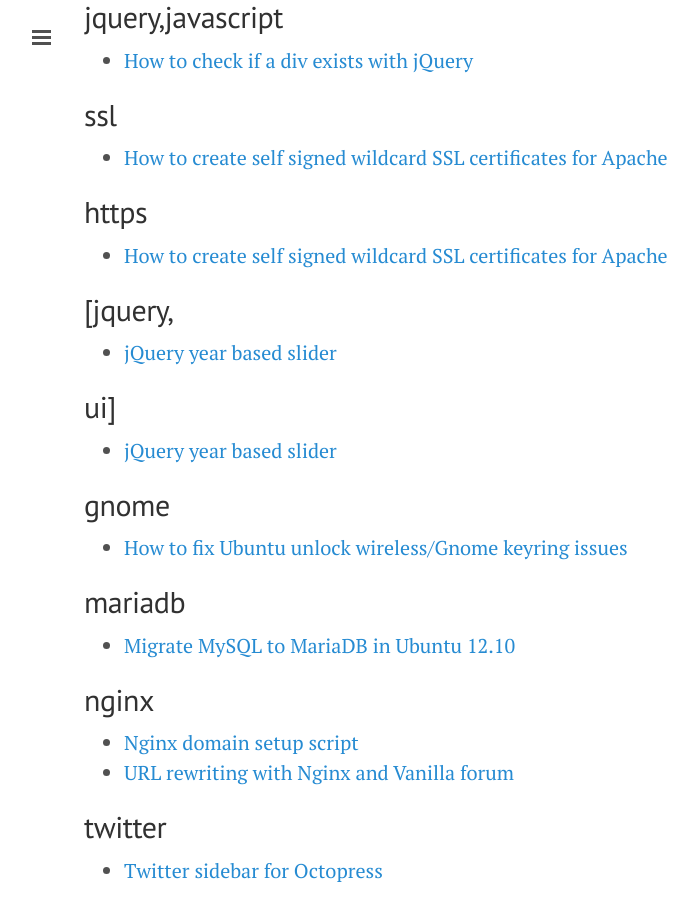
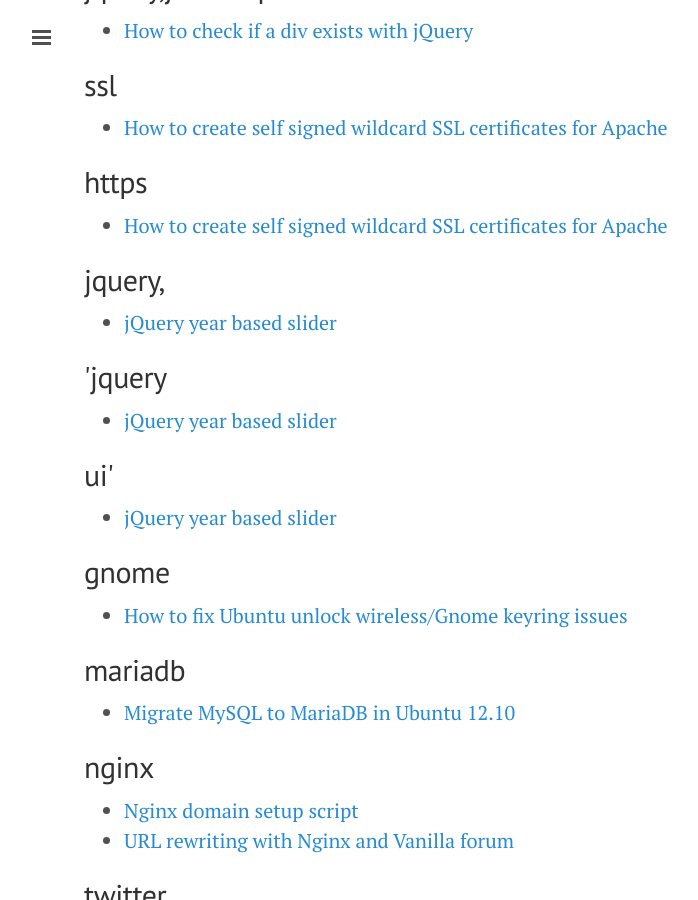
Before and after one commit to justinkelly/justinkelly.github.io, a Jekyll site: the page built from tags/index.md, in a window 1280 px wide and 900 px high, scrolled down 12294 px. Shown: the whole window, without its empty margins (1-699 px from the left). Built offline with Jekyll 4.4.1, drawn with Linux system fonts in a browser that asks for light colours; nearby versions of some CDN libraries; some of the changed text lies outside the part shown.

Commit message:
highlight

```diff
--- a/_posts/2012-11-09-jquery-year-based-slider.markdown
+++ b/_posts/2012-11-09-jquery-year-based-slider.markdown
@@ -3,7 +3,7 @@
 title: jQuery year based slider
 date: '2012-11-09 04:47'
 comments: true
-tags: '[jquery, jquery ui]'
+tags: jquery, 'jquery ui'
 published: true
 ---
 
```
